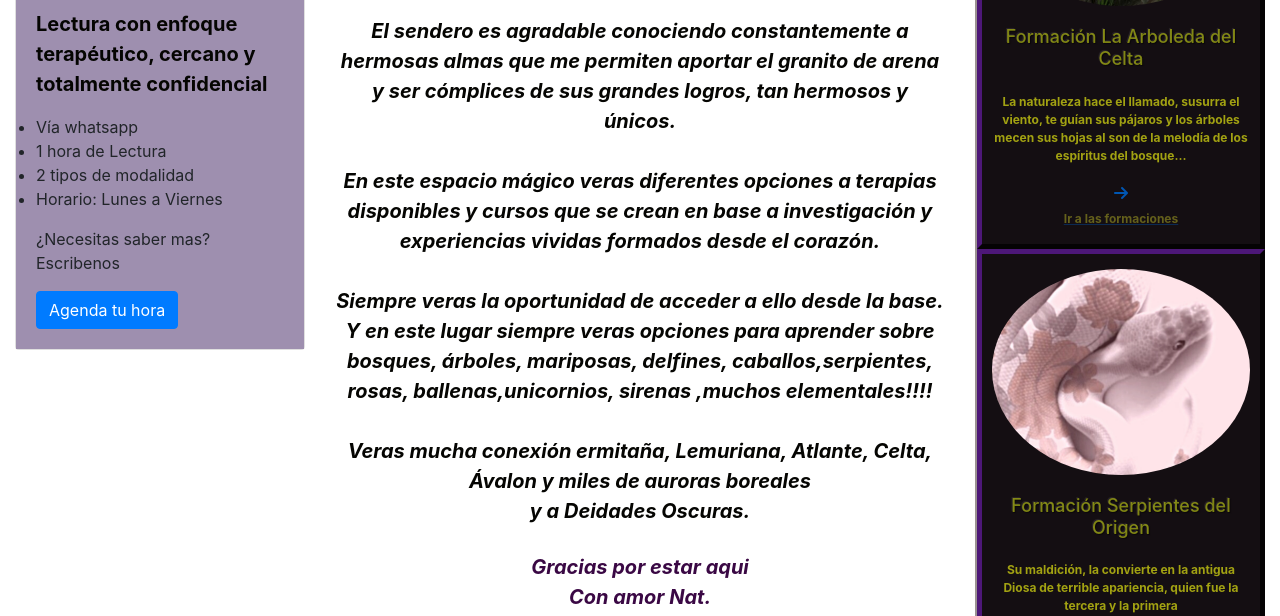
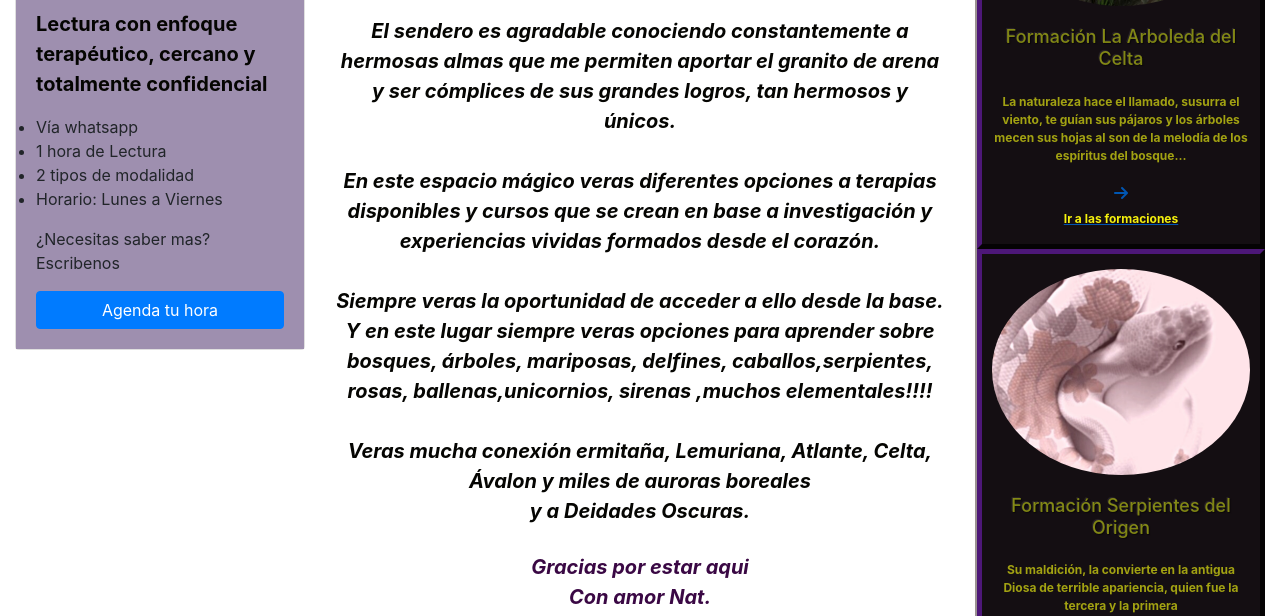
Before and after one commit to JorgeGajardoPardo/Haloweb, a plain HTML site: page index.html in a window 1280 px wide. In both pictures the pointer is over the element 1121 px from the left and 844 px from the top of the page. Shown: the part 628-1244 px from the top of the page. Drawn offline with Linux system fonts and the light colour scheme.

Commit message:
modificacion de boton card y hover en index

```diff
--- a/css/estyle.css
+++ b/css/estyle.css
@@ -185,8 +185,8 @@ p{
 }
 .ir-formaciones-cursos
 p:hover{
-    color:rgb(221, 218, 41);
-    opacity: 0.4;
+    color:rgb(245, 241, 13);
+
 
 
 }
--- a/index.html
+++ b/index.html
@@ -71,7 +71,7 @@
                Escribenos
 
               </p>
-              <a a href="./pages/contacto.html" class="btn btn-primary">Agenda tu hora </a>
+              <a a href="./pages/contacto.html" class="btn btn-primary d-flex justify-content-center">Agenda tu hora </a>
             </div>
           </div>
 
```
